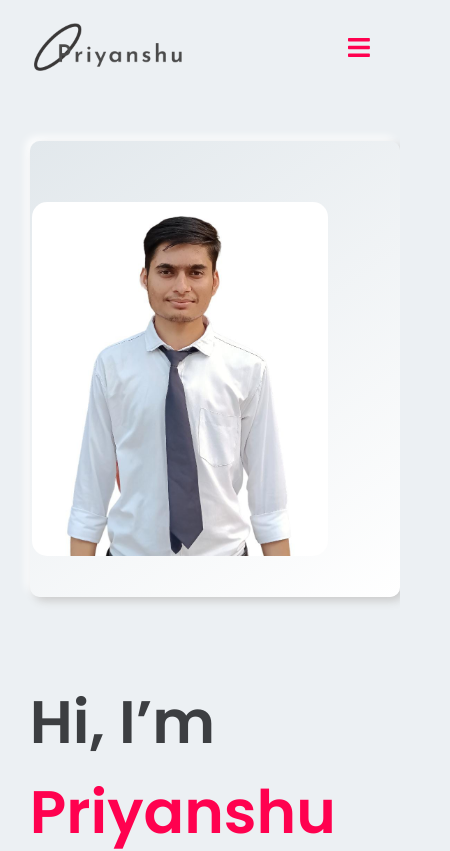
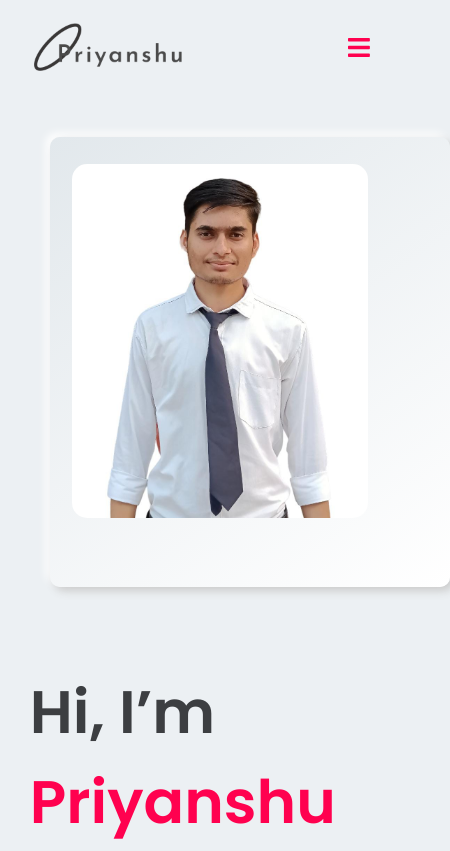
Before and after one commit to priyanshuuranjan/Portfolio, a React (Create React App) app: page / in a window 390 px wide. Shown: the top 851 px of the page, 450 px wide, since content can reach past the window. Built offline with nearby package versions, Linux system fonts and the light colour scheme.

Commit message:
All Done...

```diff
--- a/src/Components/Hero/Home.css
+++ b/src/Components/Hero/Home.css
@@ -100,7 +100,7 @@
   }
 }
 
-@media (min-width: 395px) and (max-width: 750px) {
+@media (min-width: 395px) and (max-width: 550px) {
   .hero .right_img {
     margin: 0 0 0 0;
     background: linear-gradient(145deg, #e2e8ec, #ffffff);
@@ -122,3 +122,29 @@
     background: #b8bac5;
   }
 }
+
+
+@media (max-width: 448px) {
+  .hero .right_img {
+    margin: 0 0 0 0;
+    background: linear-gradient(145deg, #e2e8ec, #ffffff);
+    box-shadow: 4px 4px 8px #cbcbcb, -4px -4px 8px #ffffff;
+    border-radius: 10px;
+    height: 450px;
+    margin-top: 17%;
+    margin-left: 20px;
+
+  }
+  .hero .right_img {
+    width: 400px;
+    /* margin-bottom: -100px; */
+  }
+  .hero .right_img img {
+    border-radius: 15px;
+    margin-right: -5px;
+    margin-top: 90px;
+  }
+  .hero .right_img:hover {
+    background: #b8bac5;
+  }
+}
```
